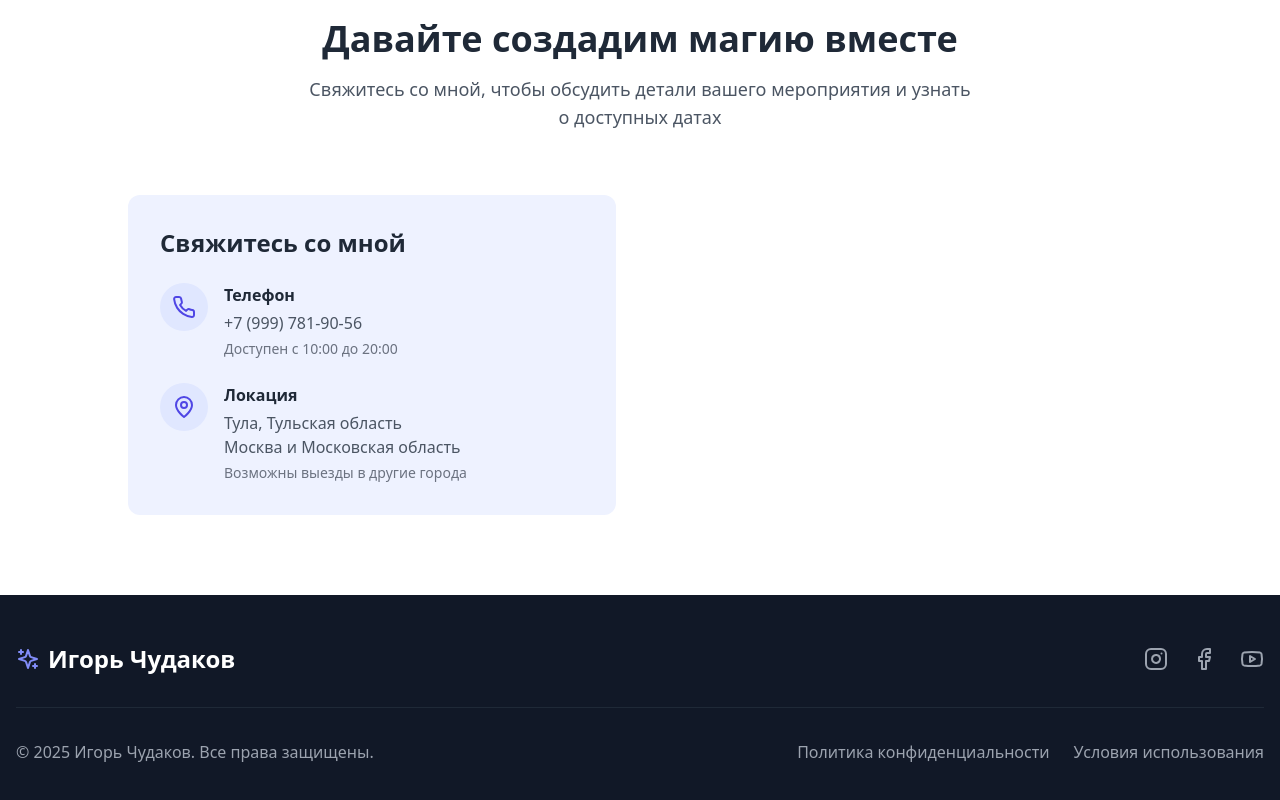
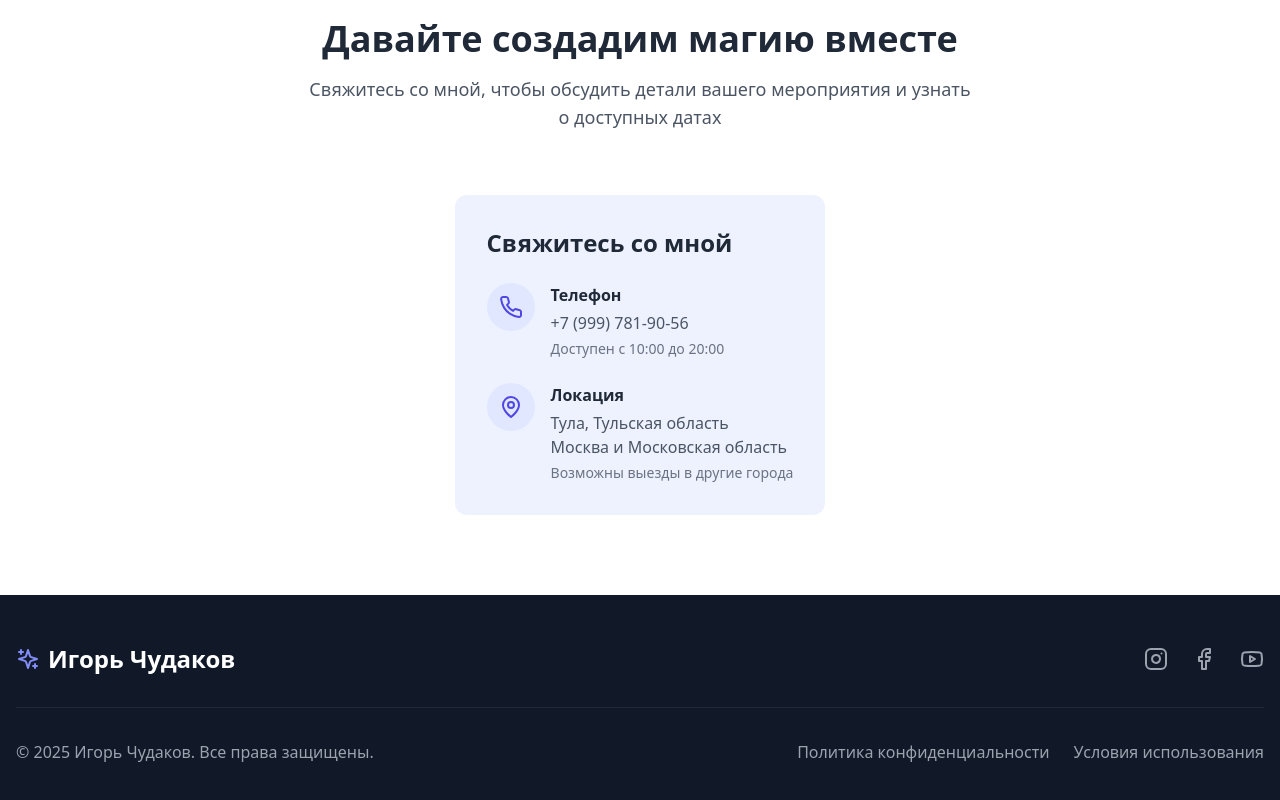
Before and after one commit to DanilBrovvn/Dabn, a React (Vite) app: page / in a window 1280 px wide. Shown: the part 4692-5492 px from the top of the page. Built offline with nearby package versions, Linux system fonts and the light colour scheme.

Commit message:
Update Contact.tsx

```diff
--- a/src/components/Contact.tsx
+++ b/src/components/Contact.tsx
@@ -17,8 +17,9 @@ const Contact: React.FC = () => {
             </p>
           </div>
 
-          <div className="grid grid-cols-1 md:grid-cols-2 gap-12">
-            <div className="bg-indigo-50 p-8 rounded-xl">
+          {/* Изменённый блок с контактной информацией */}
+          <div className="flex justify-center"> {/* Добавлен контейнер для центрирования */}
+            <div className="bg-indigo-50 p-8 rounded-xl max-w-md"> {/* Ограничиваем ширину и центрируем */}
               <h3 className="text-2xl font-bold text-gray-800 mb-6">Свяжитесь со мной</h3>
 
               <div className="space-y-6">
@@ -46,8 +47,6 @@ const Contact: React.FC = () => {
                 </div>
               </div>
             </div>
-
-            {/* Удаляем форму */}
           </div>
         </div>
       </div>
```
